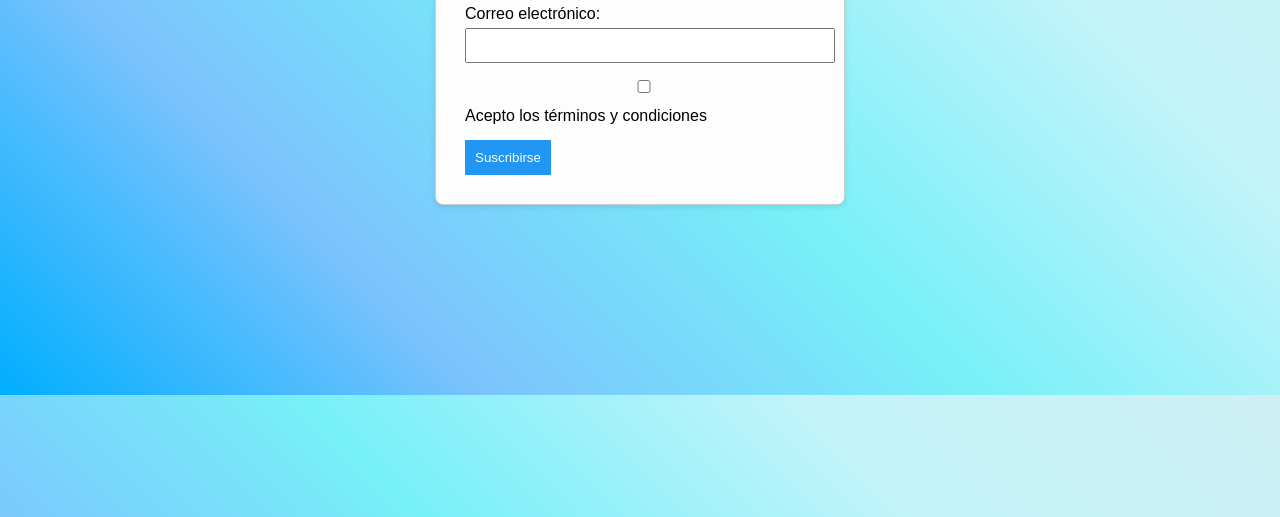
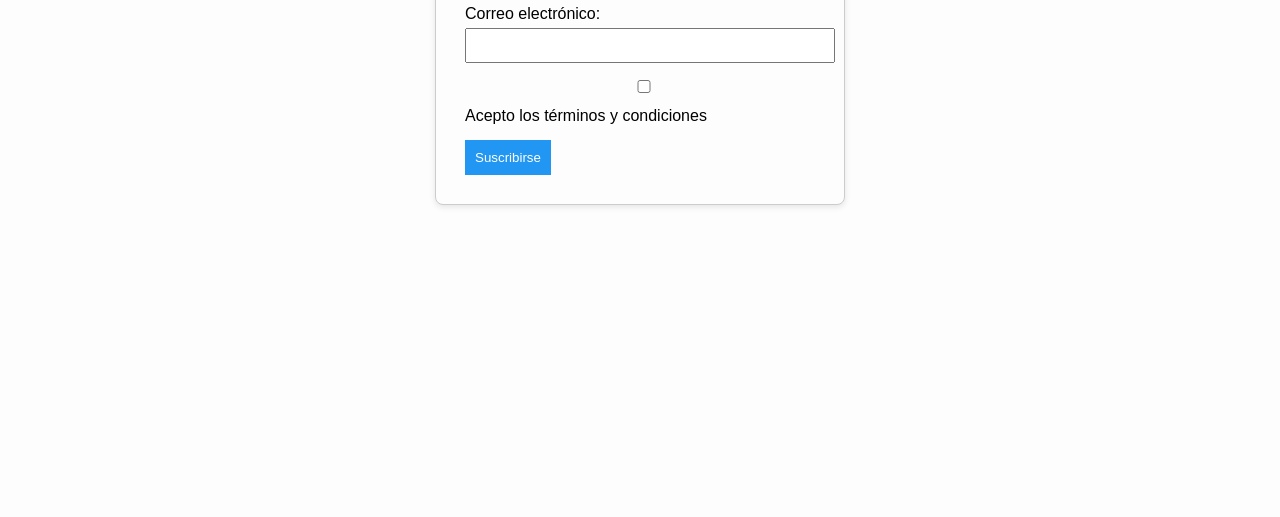
Before and after one commit to ig2928531-tech/suscripciones, a plain HTML site: page index.html in a window 1280 px wide. Shown: the part 283-800 px from the top of the page. Drawn offline with Linux system fonts and the light colour scheme.

Commit message:
Update styles.css

```diff
--- a/css/styles.css
+++ b/css/styles.css
@@ -11,7 +11,7 @@
 body {
   font-family: Arial, sans-serif;
   margin: 190px;
-  background: linear-gradient(45deg, #00aeff, #7bc3fd, #77f0f8, #c2f3fa, #cfeff3);
+  background:rgb(253, 253, 253);
 }
 
 form {
```
